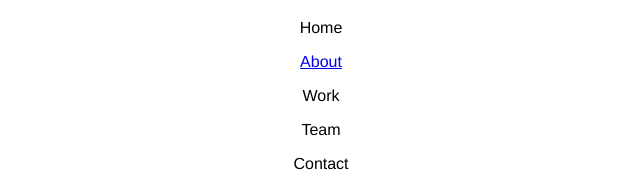
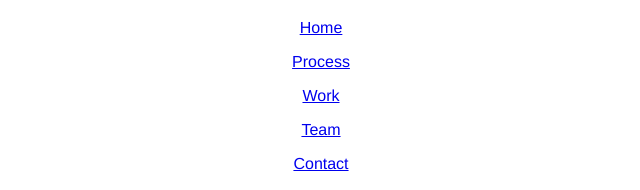
Before and after one commit to safehan/broadway, a plain HTML site: page index.html in a window 1280 px wide. Shown: the part 61-251 px from the top of the page, without its empty margins (319-959 px from the left). Drawn offline with Linux system fonts and the light colour scheme.

Commit message:
Add nav links

```diff
--- a/index.html
+++ b/index.html
@@ -10,15 +10,15 @@
     <div>
       <h1>Broadway Design</h1>
       <nav>
-        <p>Home</p>
-        <p><a href="#about">About</a></p>
-        <p>Work</p>
-        <p>Team</p>
-        <p>Contact</p>
+        <p><a href="./index.html">Home</a></p> <!-- please check how to link back to home -->
+        <p><a href="#process">Process</a></p>
+        <p><a href="work">Work</a></p>
+        <p><a href="team">Team</a></p>
+        <p><a href="contact">Contact</a></p>
       </nav>
     </div>
     <!-- about -->
-    <div id="about">
+    <div id="process">
       <h2>Our Process</h2>
       <img src="https://s3.amazonaws.com/codecademy-content/programs/freelance-one/broadway/images/identify.svg">
       <h3>Identify</h3>
```
